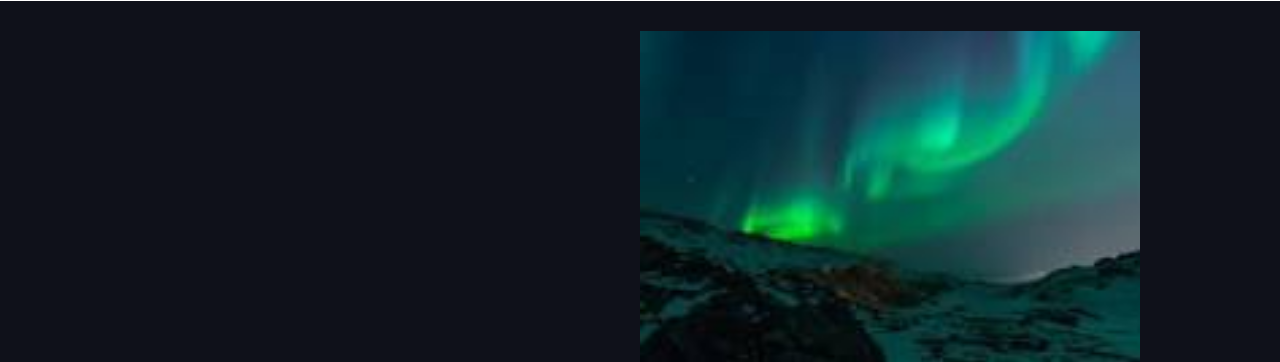
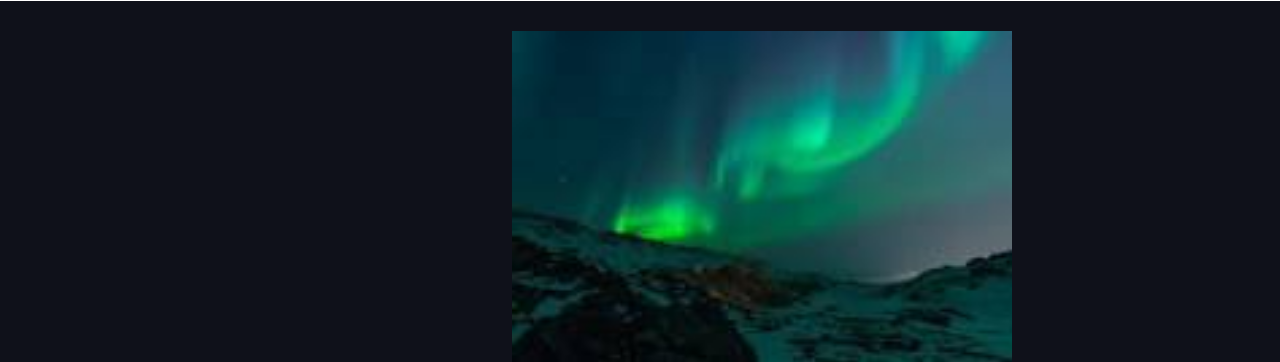
Before and after one commit to SmilingYogi/Srimahn-s-site, a plain HTML site: page index.html in a window 1280 px wide. Shown: the part 79-441 px from the top of the page. Drawn offline with Linux system fonts and the light colour scheme; a web font is replaced by a local one.

Commit message:
Update style.css

```diff
--- a/style.css
+++ b/style.css
@@ -84,7 +84,7 @@ body
 		#photo img
 		{
 			position:relative;
-			left:50vw;
+			left:40vw;
 			padding-top:30px;
 			width:500px;
 		}
```
